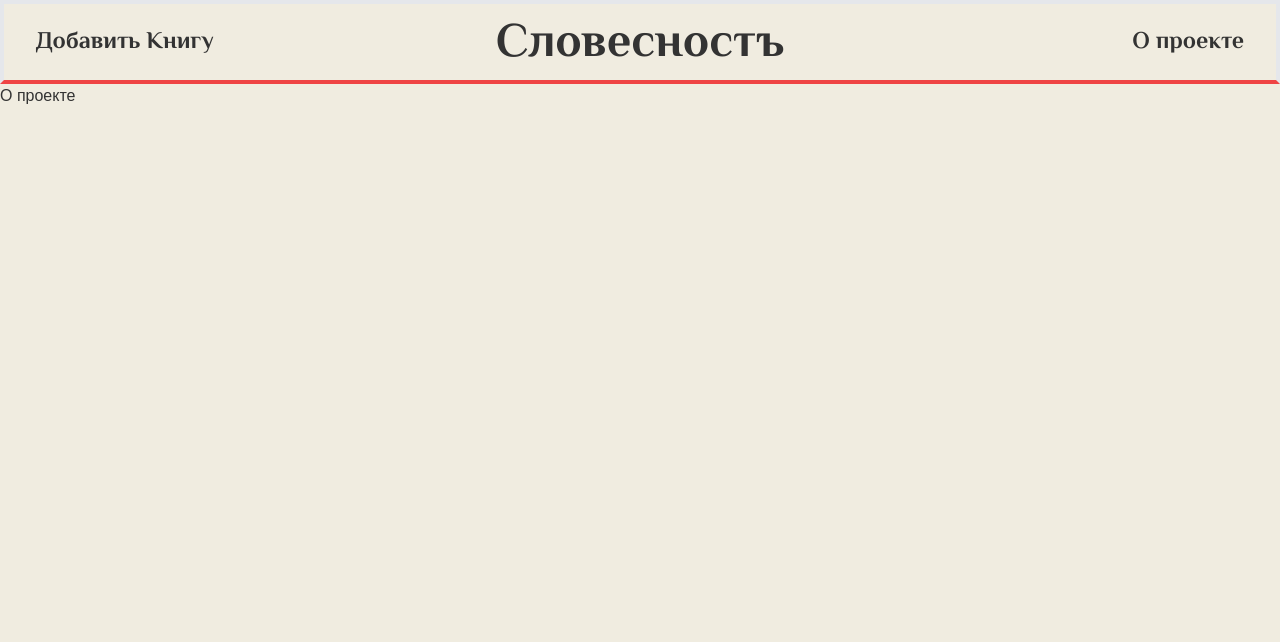
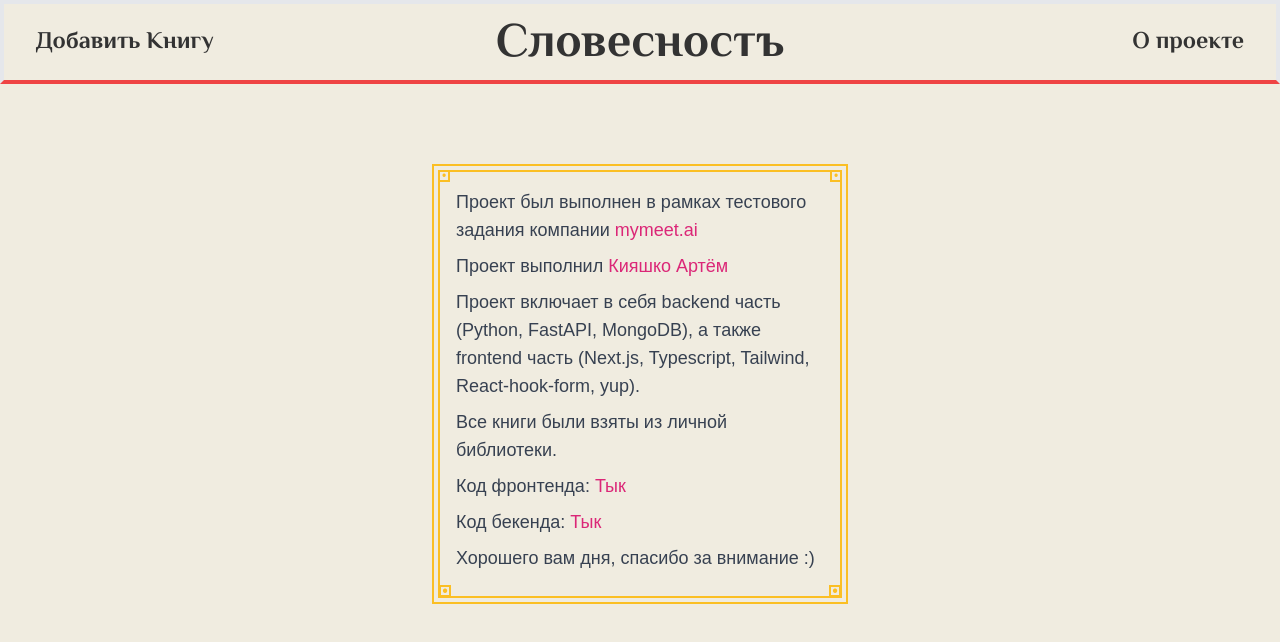
Before and after one commit to smenasezona/mymeetai_frontend, a Next.js app: page /about in a window 1280 px wide. Shown: the top 642 px of the page. Built offline with nearby package versions, Linux system fonts and the light colour scheme; a web font is replaced by a local one.

Commit message:
prep for deploying

```diff
--- a/app/about/page.tsx
+++ b/app/about/page.tsx
@@ -1,7 +1,57 @@
-export default function About() {
-	return (
-		<main>
-			<h1>О проекте</h1>
-		</main>
-	)
+import React from "react";
+
+const About = () => {
+    return (
+        <main className="flex items-center justify-center p-4 mt-16">
+            <div className="relative w-1/3 p-1 border-2 border-amber-400 ">
+                <div
+                    className="absolute top-1 left-1 w-3 h-3 border-2 border-amber-400 text-amber-400 flex items-center justify-center text-xs">•
+                </div>
+                <div
+                    className="absolute top-1 right-1 w-3 h-3 border-2 border-amber-400 text-amber-400 flex items-center justify-center text-xs">•
+                </div>
+                <div className="relative border-2 border-amber-400 p-4">
+                    <div className={'flex flex-col'}>
+                        <span className={'text-gray-700 text-lg pb-2'}>Проект был выполнен в рамках тестового задания компании <a
+                            href="https://mymeet.ai/ru?ysclid=ly97khprqw989194161"
+                            target={"_blank"}
+                            className={'text-pink-600'}>mymeet.ai</a> </span>
+                        <span className={'text-gray-700 text-lg pb-2'}>
+                            Проект выполнил <a
+                            href="https://drive.google.com/file/d/1V0cguPiYmZybYmp1vwcPdThwQBwk2T_d/view?usp=sharing"
+                            target={"_blank"}
+                            className={'text-pink-600'}>Кияшко Артём</a>
+                        </span>
+                        <span className={'text-gray-700 text-lg pb-2'}>
+                            Проект включает в себя backend часть (Python, FastAPI, MongoDB), а также frontend часть (Next.js, Typescript, Tailwind, React-hook-form, yup).
+                        </span>
+                        <span className={'text-gray-700 text-lg pb-2'}>
+                            Все книги были взяты из личной библиотеки.
+                        </span>
+                        <span className={'text-gray-700 text-lg pb-2'}>
+                            Код фронтенда: <a target={"_blank"}
+                                              className={'text-pink-600'}
+                                              href="https://github.com/smenasezona/mymeetai_frontend.git">Тык</a>
+                        </span>
+                        <span className={'text-gray-700 text-lg pb-2'}>
+                            Код бекенда: <a target={"_blank"}
+                                            className={'text-pink-600'}
+                                            href="https://github.com/smenasezona/mymeetai_backend.git">Тык</a>
+                        </span>
+                        <span className={'text-gray-700 text-lg pb-2'}>
+                            Хорошего вам дня, спасибо за внимание :)
+                        </span>
+                    </div>
+                    <div
+                        className="absolute bottom-[-1px] left-[-1px] w-3 h-3 border-2 border-amber-400  text-amber-400 flex items-center justify-center">•
+                    </div>
+                    <div
+                        className="absolute bottom-[-1px] right-[-1px] w-3 h-3 border-2 border-amber-400 text-amber-400 flex items-center justify-center ">•
+                    </div>
+                </div>
+            </div>
+        </main>
+    )
 }
+
+export default About
--- a/app/components/BookItem.tsx
+++ b/app/components/BookItem.tsx
@@ -27,7 +27,7 @@ const BookItem: React.FC<BookItemProps> = React.memo(({book}) => {
                         </picture>
                     </div>
                     <div className="pl-4 flex-grow flex flex-col">
-                        <h2 className="font-bold text-2xl pb-2">{book.title}</h2>
+                        <h2 className="font-bold text-gray-700 text-2xl pb-2">{book.title}</h2>
                         <p className="text-gray-700 text-xl pb-2"><strong>Автор:</strong> {book.author}</p>
                         <p className="text-gray-700 text-xl pb-2"><strong>Жанр:</strong> {book.genre}</p>
                         <p className="text-gray-700 text-xl pb-2"><strong>Дата написания:</strong> {book.release_date}
--- a/app/components/Pagination.tsx
+++ b/app/components/Pagination.tsx
@@ -8,7 +8,7 @@ interface PaginationProps {
     onPageChange: (page: number) => void;
 }
 
-const Pagination: React.FC<PaginationProps> = React.memo(({currentPage, totalPages, onPageChange}) => {
+const Pagination: React.FC<PaginationProps> = ({currentPage, totalPages, onPageChange}) => {
 
     useEffect(() => {
         window.scrollTo({
@@ -42,6 +42,6 @@ const Pagination: React.FC<PaginationProps> = React.memo(({currentPage, totalPag
             </button>
         </div>
     )
-})
+}
 
 export default Pagination;
--- a/app/layout.tsx
+++ b/app/layout.tsx
@@ -17,7 +17,7 @@ const bona_nova = Bona_Nova({
 })
 
 export const metadata: Metadata = {
-    title: 'Слово',
+    title: 'Словесностъ',
     description: 'Generated by create next app',
 }
 
--- a/utils/constants/constants.ts
+++ b/utils/constants/constants.ts
@@ -1,2 +1,2 @@
 export const ITEMS_PER_PAGE = 10
-export const BASE_URL = 'http://127.0.0.1:8001'
+export const BASE_URL = 'https://mymeetai-backend-65960f9c7888.herokuapp.com'
```
